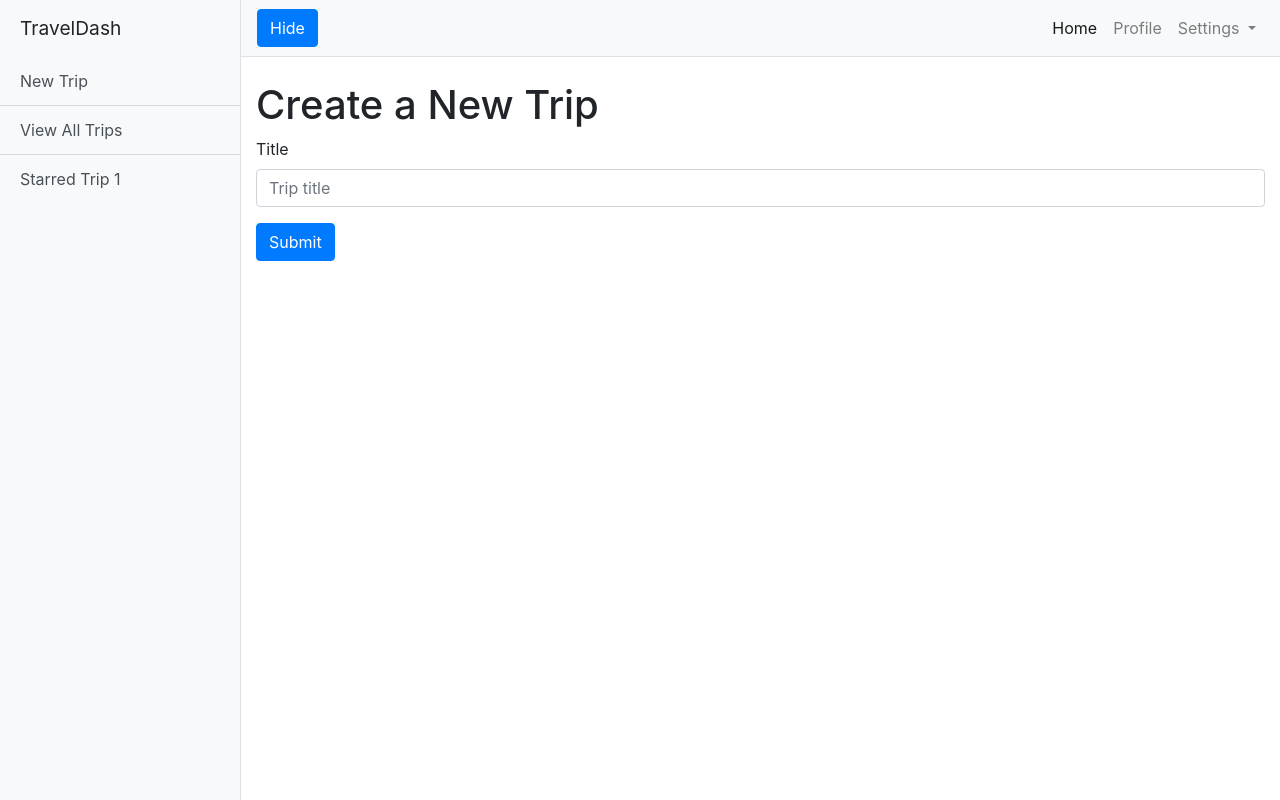
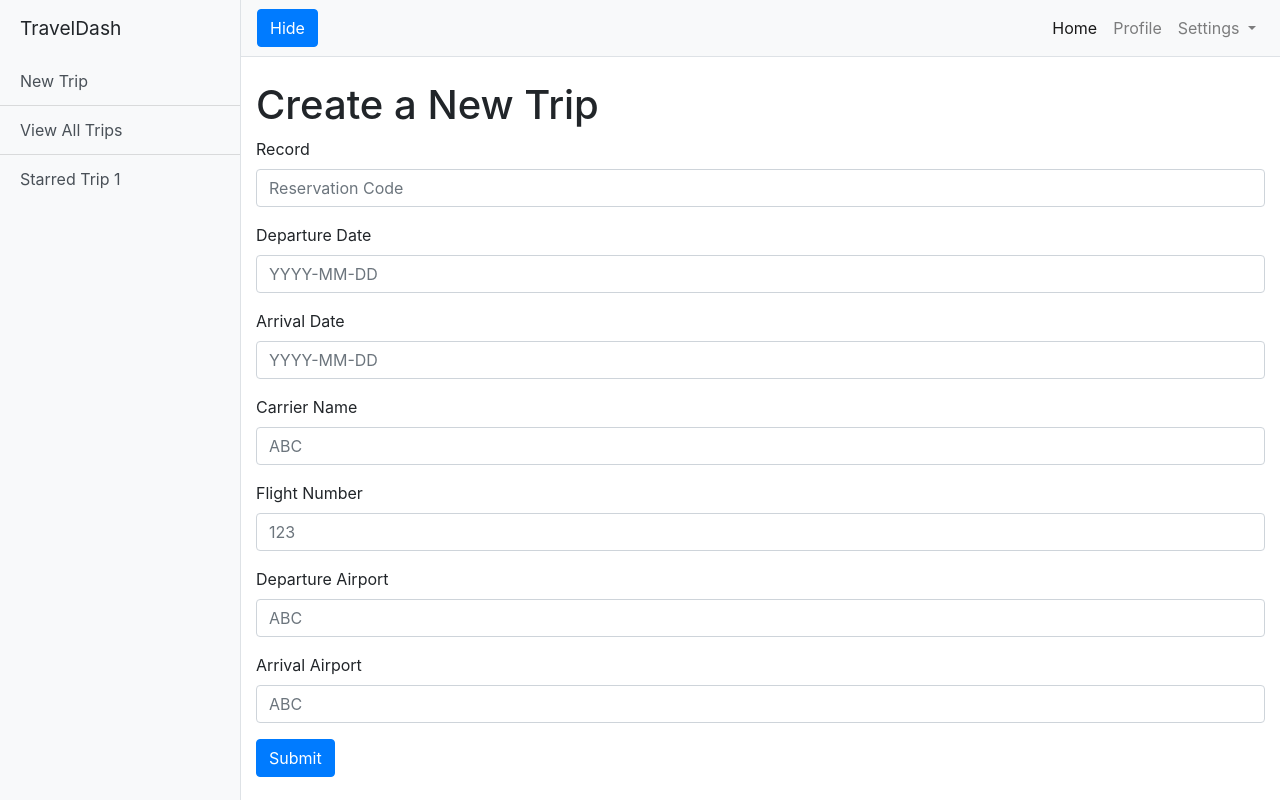
Before and after one commit to HalcyonAura/TravelDash, a Flask app: page /create in a window 1280 px wide. Run offline with Flask 3, Linux system fonts and the light colour scheme.

Commit message:
add in flight API

```diff
--- a/app.py
+++ b/app.py
@@ -28,6 +28,17 @@ def get_trip(trip_id):
     if trip is None:
         abort(404)
     return trip
+
+def getFlight():
+    # require: departure date, arrival date, carrier code, flight number, departure airport, arrival airport
+    # html = https://api.oag.com/flight-instances/?DepartureDate=2023-04-25&ArrivalDate=2023-04-25&CarrierCode=DL&FlightNumber=317&DepartureAirport=JFK&ArrivalAirport=SEA&version=1.0
+    with open('flight.json', 'r') as f:
+        data = json.load(f)
+        print(data)
+        condensed = {}
+        condensed['departure'] = { "flight": data['data'][0]['carrierCode']['iata'] + str(data['data'][0]['flightNumber']), "airport": data['data'][0]['departure']['airport']['iata'], "terminal": data['data'][0]['departure']['terminal'], "date": data['data'][0]['departure']['date'], "localTime": data['data'][0]['departure']['passengerLocalTime']}
+        condensed['arrival'] = { "flight": data['data'][0]['carrierCode']['iata'] + str(data['data'][0]['flightNumber']), "airport": data['data'][0]['arrival']['airport']['iata'], "terminal": data['data'][0]['arrival']['terminal'], "date": data['data'][0]['arrival']['date'], "localTime": data['data'][0]['arrival']['passengerLocalTime']}
+        return condensed
 
 
 def getLoc():
@@ -87,8 +98,8 @@ def index():
     # make this empty page or sign in?
     print(starred_trips)
 
-    daysForecast = get5Forecast(getLoc())
-    return render_template('index.html', starred=starred_trips, forecast=daysForecast)
+    #daysForecast = get5Forecast(getLoc())
+    return render_template('index.html', starred=starred_trips)
 
 @app.route('/trips')
 def trips():
@@ -100,14 +111,21 @@ def trips():
 
 @app.route('/<int:trip_id>')
 def trip(trip_id):
+    flight_info = getFlight()
     trip = get_trip(trip_id)
-    return render_template('trip.html', trip=trip)
+    return render_template('trip.html', trip=trip, flight_info=flight_info)
 
 
 @app.route('/create', methods=('GET', 'POST'))
 def create():
     if request.method == 'POST':
         record = request.form['record']
+        deptdate = request.form['deptdate']
+        arrivdate = request.form['arrivdate']
+        carrier = request.form['carrier']
+        flight = request.form['flight']
+        deptair = request.form['deptair']
+        arrivair = request.form['arrivair']
         #content = request.form['content']
 
         if not record:
@@ -116,8 +134,8 @@ def create():
             conn = get_db_connection()
             #conn.execute('INSERT INTO trips (record, content) VALUES (?, ?)',
             #             (record, content))
-            conn.execute('INSERT INTO trips (record) VALUES (?,)',
-                         (record,))
+            conn.execute('INSERT INTO trips (record, deptdate, arrivdate, carrier, flight, deptair, arrivair) VALUES (?,?,?,?,?,?,?,)',
+                         (record, deptdate, arrivdate, carrier, flight, deptair, arrivair))
             conn.commit()
             conn.close()
             return redirect(url_for('index'))
--- a/schema.sql
+++ b/schema.sql
@@ -4,5 +4,11 @@ CREATE TABLE trips (
     id INTEGER PRIMARY KEY AUTOINCREMENT,
     created TIMESTAMP NOT NULL DEFAULT CURRENT_TIMESTAMP,
     record TEXT NOT NULL,
-    starred INTEGER NOT NULL
+    starred INTEGER,
+    deptdate TEXT NOT NULL,
+    arrivdate DATE NOT NULL,
+    carrier TEXT NOT NULL,
+    flight TEXT NOT NULL,
+    deptair TEXT NOT NULL,
+    arrivair TEXT NOT NULL
 );
--- a/templates/create.html
+++ b/templates/create.html
@@ -5,12 +5,47 @@
 
 <form method="post">
     <div class="form-group">
-        <label for="title">Title</label>
-        <input type="text" name="title"
-               placeholder="Trip title" class="form-control"
-               value="{{ request.form['title'] }}"></input>
+        <label for="record">Record</label>
+        <input type="text" name="record"
+               placeholder="Reservation Code" class="form-control"
+               value="{{ request.form['record'] }}"></input>
     </div>
-
+    <div class="form-group">
+        <label for="deptdate">Departure Date</label>
+        <input type="text" name="deptdate"
+               placeholder="YYYY-MM-DD" class="form-control"
+               value="{{ request.form['deptdate'] }}"></input>
+    </div>
+    <div class="form-group">
+        <label for="arrivdate">Arrival Date</label>
+        <input type="text" name="arrivdate"
+               placeholder="YYYY-MM-DD" class="form-control"
+               value="{{ request.form['arrivdate'] }}"></input>
+    </div>
+    <div class="form-group"> <!-- change to dropdown eventually to control form input -->
+        <label for="carrier">Carrier Name</label>
+        <input type="text" name="carrier"
+               placeholder="ABC" class="form-control"
+               value="{{ request.form['carrier'] }}"></input>
+    </div>
+    <div class="form-group">
+        <label for="flight">Flight Number</label>
+        <input type="text" name="flight"
+               placeholder="123" class="form-control"
+               value="{{ request.form['flight'] }}"></input>
+    </div>
+    <div class="form-group">
+        <label for="deptair">Departure Airport</label>
+        <input type="text" name="deptair"
+               placeholder="ABC" class="form-control"
+               value="{{ request.form['deptair'] }}"></input>
+    </div>
+    <div class="form-group">
+        <label for="arrivair">Arrival Airport</label>
+        <input type="text" name="arrivair"
+               placeholder="ABC" class="form-control"
+               value="{{ request.form['arrivair'] }}"></input>
+    </div>
     <!--<div class="form-group">
         <label for="content">Content</label>
         <textarea name="content" placeholder="Trip content"
```
Also changed, not shown: api.py (+16 -1 lines), flight.json (added, +69 -0 lines), generator.py (added, +25 -0 lines), init_db.py (+4 -4 lines), templates/index.html (+1 -9 lines), templates/settings.html (added, +53 -0 lines), templates/trip.html (+12 -1 lines), 1 other file.
